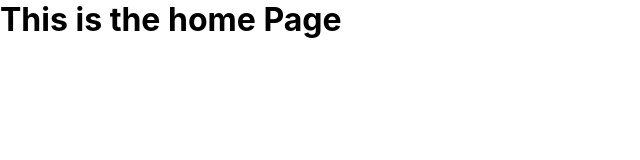
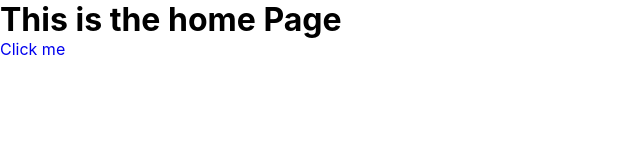
Before and after one commit to JaxTee100/car-site, a React (Create React App) app: page / in a window 1280 px wide. Shown: the top 160 px of the page, without its empty margins (0-640 px from the left). Built offline with nearby package versions, Linux system fonts and the light colour scheme.

Commit message:
made a recent update

```diff
--- a/src/HomePage.jsx
+++ b/src/HomePage.jsx
@@ -1,9 +1,11 @@
 import React from 'react'
+import { Link } from 'react-router-dom'
 
 const HomePage = () => {
   return (
     <div>
       <h1>This is the home Page</h1>
+      <Link to='/honda-home'>Click me</Link>
     </div>
   )
 }
```
